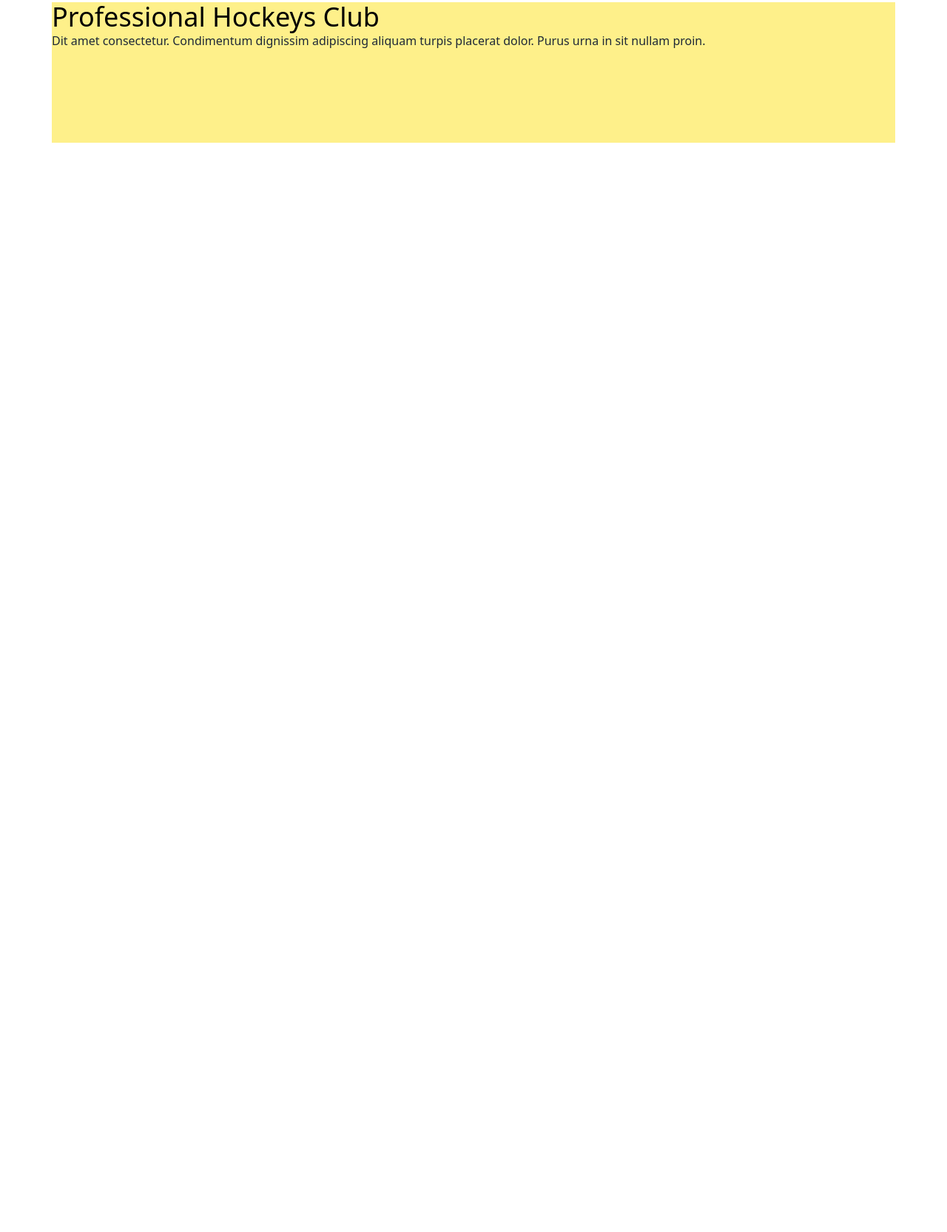
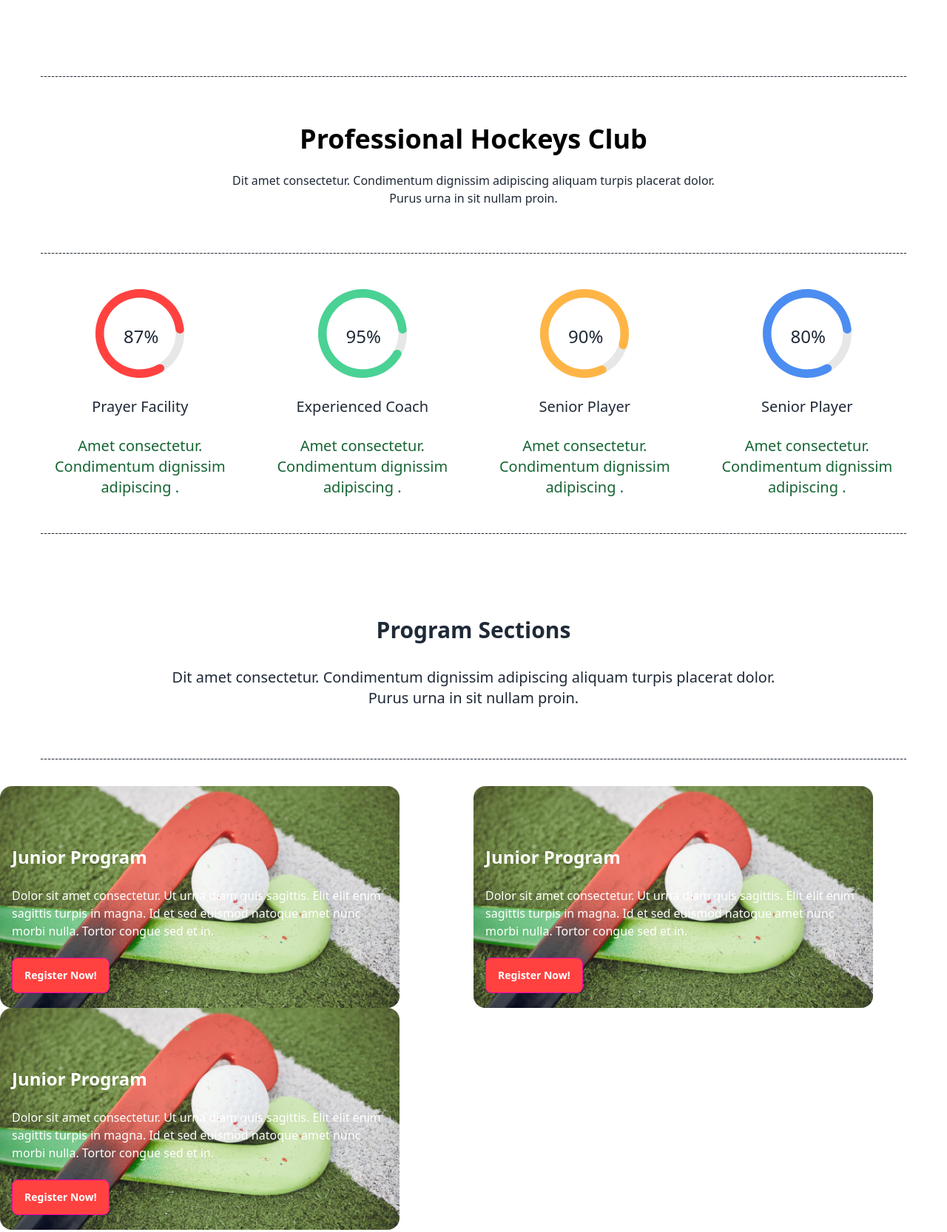
Before and after one commit to Abdullah6979/assigment-3, a plain HTML site: page index.html in a window 1280 px wide. Shown: the part 553-2219 px from the top of the page at 74% size. Before the commit the page ends 800 px from the top, so only its background shows below. Drawn offline with nearby package versions, Linux system fonts and the light colour scheme.

Commit message:
progress bar added

```diff
--- a/index.html
+++ b/index.html
@@ -69,11 +69,115 @@
         <!-- banner section end -->
 
         <!-- professional hockey club start -->
-             <div class="container bg-yellow-200 mx-auto w-[1140px] h-[190px]">
-                <h2 class="text-black text-4xl">Professional Hockeys Club</h2>
-                <p>Dit amet consectetur. Condimentum dignissim adipiscing aliquam turpis placerat dolor. Purus urna in sit nullam proin. </p>
-             </div>
+        <div class="break">
+            <hr class="line-break mx-auto lg:w-[1170px]">
+        </div>
+        <div class="container mx-auto lg:w-[1140px] lg:h-[190px] my-16">
+            <h2 class="text-black text-2xl lg:text-4xl text-center font-extrabold">Professional Hockeys Club</h2>
+            <p class="text-center text-[16px] py-6">Dit amet consectetur. Condimentum dignissim adipiscing aliquam
+                turpis placerat dolor. <br>Purus urna in sit nullam proin. </p>
+        </div>
+        <div class="break-bottom">
+            <hr class="line-break mx-auto lg:w-[1170px]">
+        </div>
+
+        <div class="container lg:flex gap-8 lg:max-w-[1170px] lg:max-h-[610px] mx-auto my-12">
+            <div class="container relative items-center">
+                <div class="relative "><img class="mx-auto" src="./Images/Group 9.svg" alt=""></div>
+                <div class="absolute lg:top-12 lg:left-28 top-12 left-48">
+                    <h2 class="max-w-14 max-h-9 text-2xl">87%</h2>
+                </div>
+                <h3 class="text-[20px] py-6 text-center">Prayer Facility</h3>
+                <p class="text-xl text-green-800 text-center"> Amet consectetur. Condimentum dignissim adipiscing .</p>
+            </div>
+
+            <div class="container relative items-center">
+                <div class="relative "><img class="mx-auto" src="./Images/Group 9 (1).svg" alt=""></div>
+                <div class="absolute lg:top-12 lg:left-28 top-12 left-48">
+                    <h2 class="max-w-14 max-h-9 text-2xl ">95%</h2>
+                </div>
+                <h3 class="text-[20px] py-6 text-center">Experienced Coach</h3>
+                <p class="text-xl text-green-800 text-center"> Amet consectetur. Condimentum dignissim adipiscing .</p>
+            </div>
+
+            <div class="container relative items-center">
+                <div class="relative "><img class="mx-auto" src="./Images/Group 9 (2).svg" alt=""></div>
+                <div class="absolute lg:top-12 lg:left-28 top-12 left-48">
+                    <h2 class="max-w-14 max-h-9 text-2xl ">90%</h2>
+                </div>
+                <h3 class="text-[20px] py-6 text-center">Senior Player</h3>
+                <p class="text-xl text-green-800 text-center"> Amet consectetur. Condimentum dignissim adipiscing .</p>
+            </div>
+
+            <div class="container relative items-center">
+                <div class="relative "><img class="mx-auto" src="./Images/Group 9 (3).svg" alt=""></div>
+                <div class="absolute lg:top-12 lg:left-28 top-12 left-48">
+                    <h2 class="max-w-14 max-h-9 text-2xl ">80%</h2>
+                </div>
+                <h3 class="text-[20px] py-6 text-center">Senior Player</h3>
+                <p class="text-xl text-green-800 text-center"> Amet consectetur. Condimentum dignissim adipiscing .</p>
+            </div>
+        </div>
+
+        <div class="my-9">
+            <hr class="line-break mx-auto lg:w-[1170px]">
+        </div>
+
+
         <!-- professional hockey club end -->
+
+        <!-- program section start -->
+        <div class="mt-28">
+            <h2 class="text-3xl text-center font-extrabold">Program Sections</h2>
+            <p class="text-xl text-center py-8 w=[600px] h=[52px]">Dit amet consectetur. Condimentum dignissim
+                adipiscing aliquam turpis placerat dolor. <br> Purus urna in sit nullam proin. </p>
+        </div>
+        <div class="my-9">
+            <hr class="line-break mx-auto lg:w-[1170px]">
+        </div>
+
+
+        <div class="lg:grid grid-cols-2">
+            <div class="hero bg-base-200 w-[540px] h-[300px] rounded-2xl bg-[url('./Images/2.png')]">
+                <div class="hero-content flex-col lg:flex-row">
+                    <div class="py-16">
+                        <h1 class="text-2xl font-bold text-white">Junior Program</h1>
+                        <p class="py-6 text-white">Dolor sit amet consectetur. Ut urna diam quis sagittis. Elit elit
+                            enim sagittis turpis in magna. Id et sed euismod natoque amet nunc morbi nulla. Tortor
+                            congue sed et in.</p>
+                        <button class="btn btn-active btn-secondary text-white bg-[#FF4240;]">Register Now!</button>
+                    </div>
+                </div>
+            </div>
+
+            <div class="hero bg-base-200 w-[540px] h-[300px] rounded-2xl bg-[url('./Images/2.png')]">
+                <div class="hero-content flex-col lg:flex-row">
+                    <div class="py-16">
+                        <h1 class="text-2xl font-bold text-white">Junior Program</h1>
+                        <p class="py-6 text-white">Dolor sit amet consectetur. Ut urna diam quis sagittis. Elit elit
+                            enim sagittis turpis in magna. Id et sed euismod natoque amet nunc morbi nulla. Tortor
+                            congue sed et in.</p>
+                        <button class="btn btn-active btn-secondary text-white bg-[#FF4240;]">Register Now!</button>
+                    </div>
+                </div>
+            </div>
+
+            <div class="hero bg-base-200 w-[540px] h-[300px] rounded-2xl bg-[url('./Images/2.png')]">
+                <div class="hero-content flex-col lg:flex-row">
+                    <div class="py-16">
+                        <h1 class="text-2xl font-bold text-white">Junior Program</h1>
+                        <p class="py-6 text-white">Dolor sit amet consectetur. Ut urna diam quis sagittis. Elit elit
+                            enim sagittis turpis in magna. Id et sed euismod natoque amet nunc morbi nulla. Tortor
+                            congue sed et in.</p>
+                        <button class="btn btn-active btn-secondary text-white bg-[#FF4240;]">Register Now!</button>
+                    </div>
+                </div>
+            </div>
+
+        </div>
+
+        <!-- program section end -->
+
 
 
     </header>
--- a/style/style.css
+++ b/style/style.css
@@ -0,0 +1,13 @@
+.line-break {
+    width: 335px;
+    height: 1px;
+    background: rgba(19, 19, 24, 0.20);
+    border-top: 1px dashed
+}
+.break{
+    margin-top: 100px;
+    margin-bottom: 32px;
+}
+.break-bottom{
+    margin-top: -80px;
+}
```
Also changed, not shown: Images/Group 9 (1).svg (added), Images/Group 9 (2).svg (added), Images/Group 9 (3).svg (added), Images/Group 9.svg (added).
